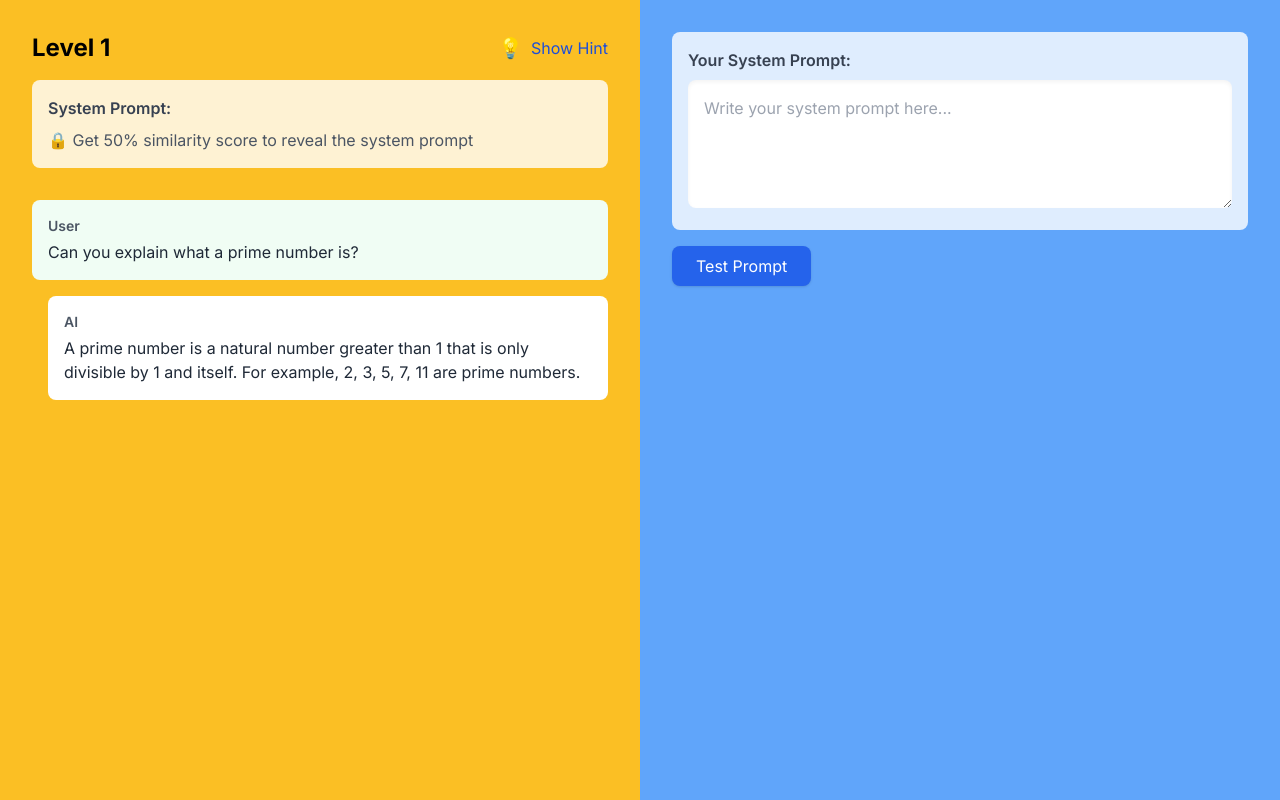
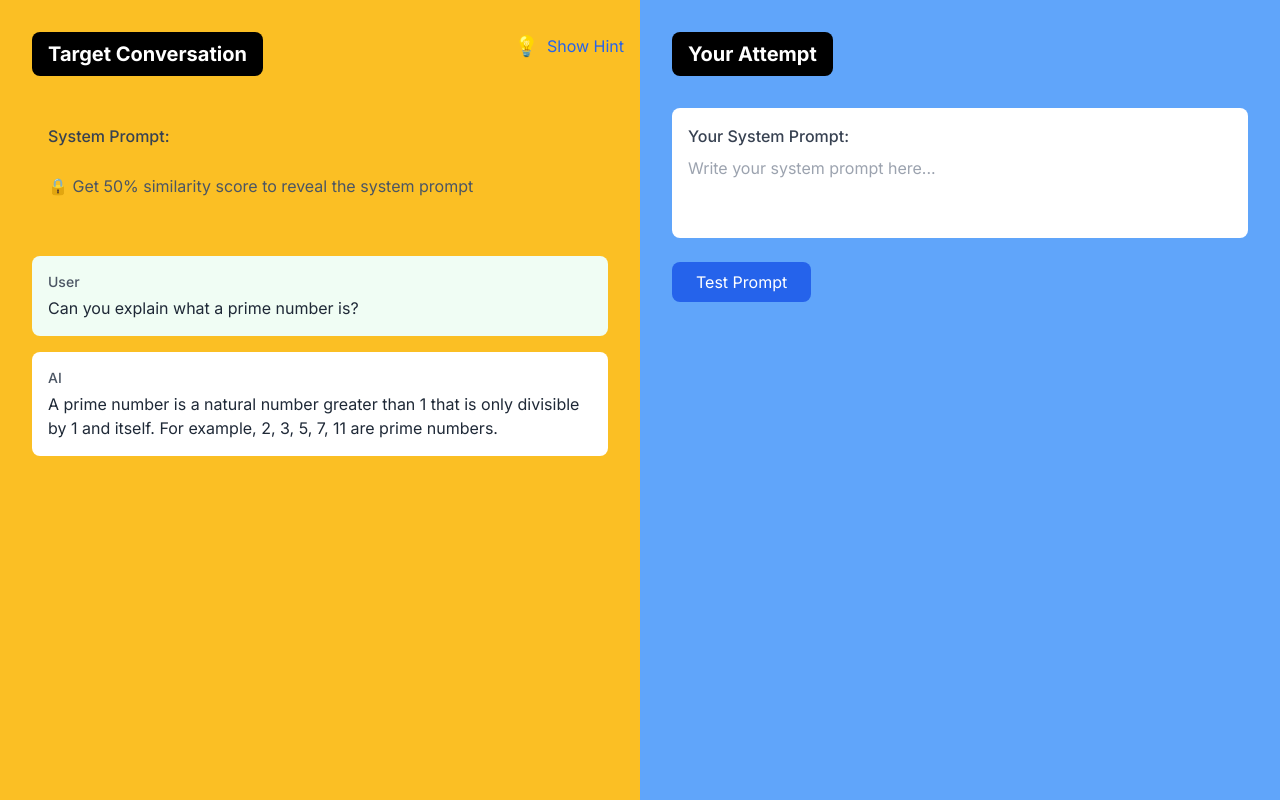
Before and after one commit to detextit/promptact, a Next.js app: page / in a window 1280 px wide. Both pictures are taken after a click on the button "Start Level 1". Built offline with nearby package versions, Linux system fonts and the light colour scheme.

Commit message:
UI looks decent

```diff
--- a/src/components/GameLevel.tsx
+++ b/src/components/GameLevel.tsx
@@ -1,6 +1,5 @@
 import { useState } from 'react';
 import { Level } from '@/types';
-import ChatHistory from './ChatHistory';
 
 interface GameLevelProps {
   level: Level;
@@ -10,9 +9,9 @@ interface GameLevelProps {
 export default function GameLevel({ level, onComplete }: GameLevelProps) {
   const [userPrompt, setUserPrompt] = useState('');
   const [result, setResult] = useState<null | {
-    score: number
-    response: string
-    passed?: boolean
+    score: number;
+    response: string;
+    passed?: boolean;
   }>(null);
   const [showHint, setShowHint] = useState(false);
 
@@ -26,120 +25,130 @@ export default function GameLevel({ level, onComplete }: GameLevelProps) {
     });
 
     const data = await response.json();
-    const passed = data.score >= 0.8;
+    const passed = data.score >= 0.5;
     setResult({ ...data, passed });
-
-    if (passed) {
-      onComplete();
-    }
   };
 
-  const getScoreHint = () => {
-    if (!result) return null;
-    if (result.score >= 0.8) return null;
-
-    const hints = [
-      result.score < 0.3 ? "Your prompt seems quite different. Try focusing on the role and style of responses you want." : null,
-      result.score < 0.5 ? "Look at how detailed and structured the response is. Your prompt might need to guide the AI more specifically." : null,
-      result.score < 0.8 ? "You're getting closer! Consider what specific instructions would help generate this exact style of response." : null,
-    ].filter(Boolean);
-
-    return hints[0];
-  };
+  const ChatMessage = ({ role, content }: { role: string; content: string }) => (
+    <div className={`rounded-lg p-4 ${role === 'AI' ? 'bg-white' : 'bg-green-50'}`}>
+      <div className="text-gray-600 text-sm font-medium mb-1">{role}</div>
+      <div className="text-gray-800">{content}</div>
+    </div>
+  );
 
   return (
     <div className="min-h-screen grid grid-cols-2">
-      <div className="bg-amber-400 p-8">
-        <div className="mb-8">
-          <div className="flex items-center justify-between mb-4">
-            <h2 className="text-2xl font-bold">Level {level.number}</h2>
+      {/* Target Side */}
+      <div className="bg-amber-400 p-8 relative">
+        <div className="absolute top-8 right-4">
           <button
             onClick={() => setShowHint(!showHint)}
-              className="text-blue-700 hover:text-blue-900 flex items-center gap-2"
+            className="text-blue-600 hover:text-blue-800 flex items-center gap-2"
           >
             <span className="text-xl">💡</span>
-              {showHint ? 'Hide Hint' : 'Show Hint'}
+            Show Hint
           </button>
         </div>
 
-          {showHint && (
-            <div className="bg-blue-100 border-l-4 border-blue-500 p-4 mb-4 rounded-r">
-              <h3 className="font-semibold mb-1">Hint:</h3>
-              <p>{level.hint || "Think about the style and structure of the response you see below."}</p>
+        <div className="bg-black text-white py-2 px-4 rounded-lg inline-block mb-8">
+          <h2 className="text-xl font-bold">Target Conversation</h2>
         </div>
-          )}
 
-          <div className="bg-white/80 rounded-lg p-4 mb-4">
-            <h3 className="font-semibold text-gray-700 mb-2">System Prompt:</h3>
-            <p className="text-gray-600">
+        <div className="space-y-6">
+          <div className="bg-cream-50 rounded-lg p-4">
+            <div className="text-gray-700 font-medium mb-2">System Prompt:</div>
+            <div className="text-gray-600 min-h-[60px] flex items-center">
               {result?.score && result.score >= 0.5
                 ? level.targetConversation[0].content
                 : '🔒 Get 50% similarity score to reveal the system prompt'}
-            </p>
             </div>
           </div>
-        <ChatHistory
-          conversation={level.targetConversation.filter(msg => msg.role !== 'system')}
+
+          <div className="space-y-4">
+            <ChatMessage
+              role="User"
+              content={level.targetConversation[1].content}
+            />
+            <ChatMessage
+              role="AI"
+              content={level.targetConversation[2].content}
             />
           </div>
 
+          {showHint && (
+            <div className="bg-white/90 rounded-lg p-4 mt-8">
+              <div className="font-medium mb-1">Hint:</div>
+              <div className="text-gray-700">{level.hint}</div>
+            </div>
+          )}
+        </div>
+      </div>
+
+      {/* User Side */}
       <div className="bg-blue-400 p-8">
-        <div className="mb-8">
-          <div className="bg-white/80 rounded-lg p-4 mb-4">
-            <h3 className="font-semibold text-gray-700 mb-2">Your System Prompt:</h3>
+        <div className="bg-black text-white py-2 px-4 rounded-lg inline-block mb-8">
+          <h2 className="text-xl font-bold">
+            {result
+              ? `${(result.score * 100).toFixed(1)}% match!`
+              : 'Your Attempt'
+            }
+          </h2>
+        </div>
+
+        <div className="space-y-6">
+          <div className="bg-white rounded-lg p-4">
+            <div className="text-gray-700 font-medium mb-2">Your System Prompt:</div>
             <textarea
               value={userPrompt}
               onChange={(e) => setUserPrompt(e.target.value)}
               placeholder="Write your system prompt here..."
-              className="w-full h-32 p-4 rounded-lg shadow-inner bg-white"
+              className="w-full h-[60px] text-gray-800 resize-none focus:outline-none"
             />
           </div>
 
           <button
             onClick={handleSubmit}
-            className="bg-blue-600 hover:bg-blue-700 text-white px-6 py-2 rounded-lg shadow transition-colors"
+            className="bg-blue-600 hover:bg-blue-700 text-white px-6 py-2 rounded-lg"
           >
             Test Prompt
           </button>
-        </div>
 
           {result && (
             <div className="space-y-4">
-            <div className={`p-4 rounded-lg ${
-              result.score >= 0.8
-                ? 'bg-green-100 border-2 border-green-500'
-                : result.score >= 0.5
-                  ? 'bg-yellow-100 border-2 border-yellow-500'
-                  : 'bg-red-100 border-2 border-red-500'
-            }`}>
-              <h3 className="font-bold text-lg mb-2">Similarity Score</h3>
-              <p className="text-2xl font-bold">
-                {(result.score * 100).toFixed(1)}%
-              </p>
-              {result.passed && (
-                <p className="text-green-600 mt-2">
-                  🎉 Great job! Proceed to the next level.
-                </p>
+              {result.score < 0.5 && (
+                <div className="bg-white/90 rounded-lg p-4">
+                  <div className="text-sm">
+                    💡 {result.score < 0.3
+                      ? "Focus on the role and style"
+                      : "Consider the response structure"
+                    }
+                  </div>
+                </div>
               )}
-              {getScoreHint() && (
-                <p className="text-gray-700 mt-2 text-sm">
-                  💡 {getScoreHint()}
-                </p>
-              )}
+
+              <div className="space-y-4">
+                <ChatMessage
+                  role="User"
+                  content={level.targetConversation[1].content}
+                />
+                <ChatMessage
+                  role="AI"
+                  content={result.response}
+                />
               </div>
 
-            <div className="bg-white rounded-lg p-4">
-              <h3 className="font-bold text-lg mb-2">Your Result:</h3>
-              <ChatHistory
-                conversation={[
-                  { role: 'user', content: level.targetConversation[1].content },
-                  { role: 'assistant', content: result.response }
-                ]}
-              />
-            </div>
+              {result.passed && (
+                <button
+                  onClick={onComplete}
+                  className="w-full bg-green-500 hover:bg-green-600 text-white py-2 rounded-lg mt-4"
+                >
+                  Next Level →
+                </button>
+              )}
             </div>
           )}
         </div>
       </div>
+    </div>
   );
 }
```
Lines whose indentation alone changed are shown as unchanged.
